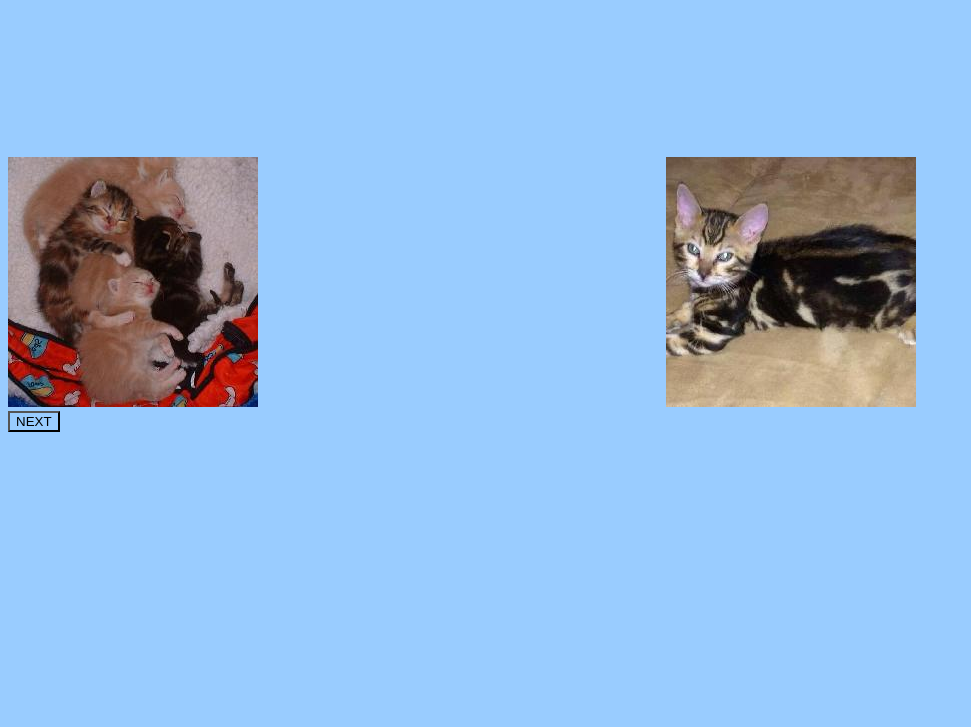
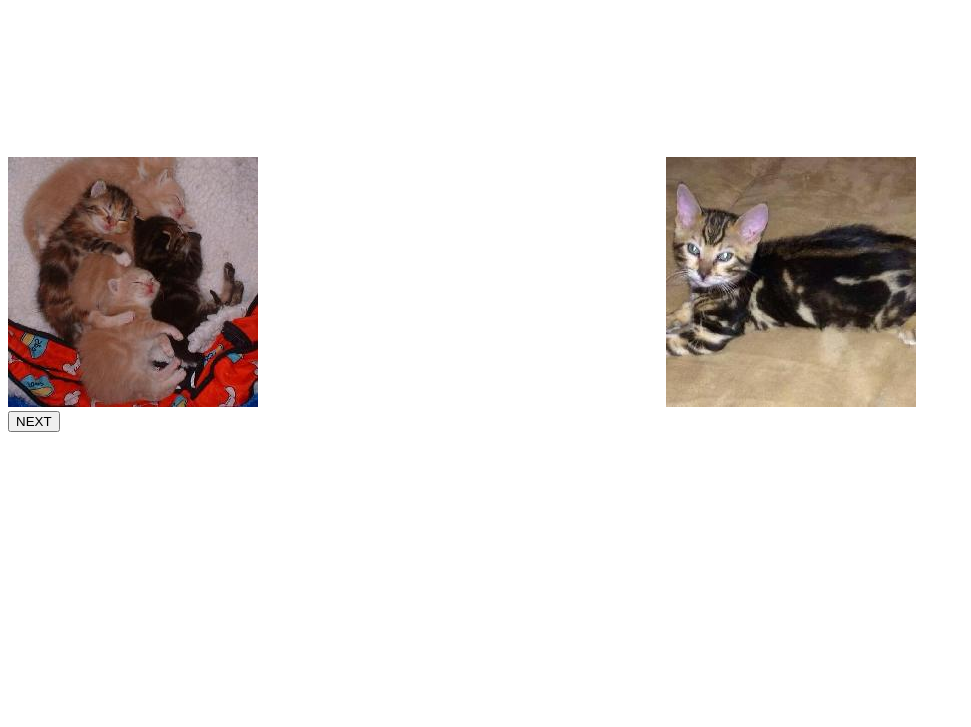
Before and after one commit to dlambrecht/vote_tracker, a plain HTML site: page index.html in a window 1280 px wide. Shown: the part 73-800 px from the top of the page, without its empty margins (0-971 px from the left). Drawn offline with nearby package versions, Linux system fonts and the light colour scheme.

Commit message:
just a few small changes

```diff
--- a/css/app.css
+++ b/css/app.css
@@ -1,6 +1,4 @@
-* {
-  background: #99CCFF ;
-}
+
 .highlight {
   border: blue 10px solid;
 }
--- a/js/app.js
+++ b/js/app.js
@@ -1,3 +1,7 @@
+// 6372bb21c05054d ID
+// 8221ff1296e23e34a79418ce3279e9b2c84a4153 SECRET
+// Authorization: Client-ID YOUR_CLIENT_ID (send an authorization
+// header with your client_id in your requests
 'use strict'
 
 var Photo = function(fileLocation, startVotes) {
```
